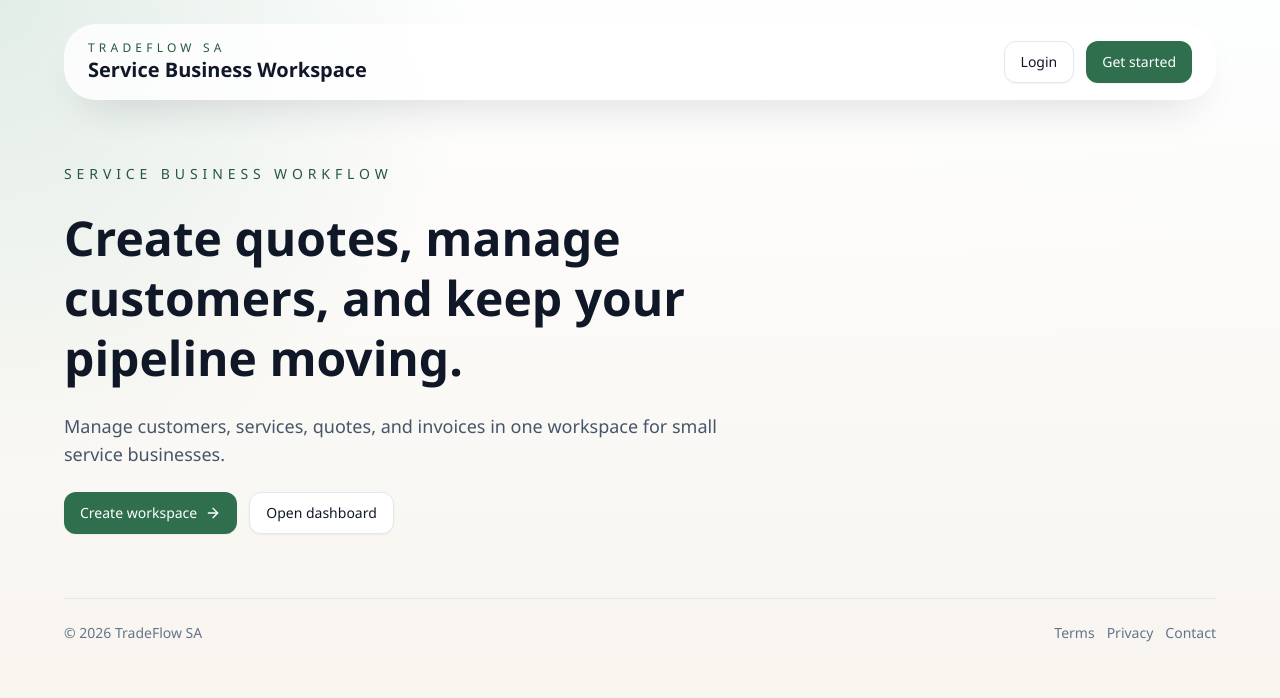
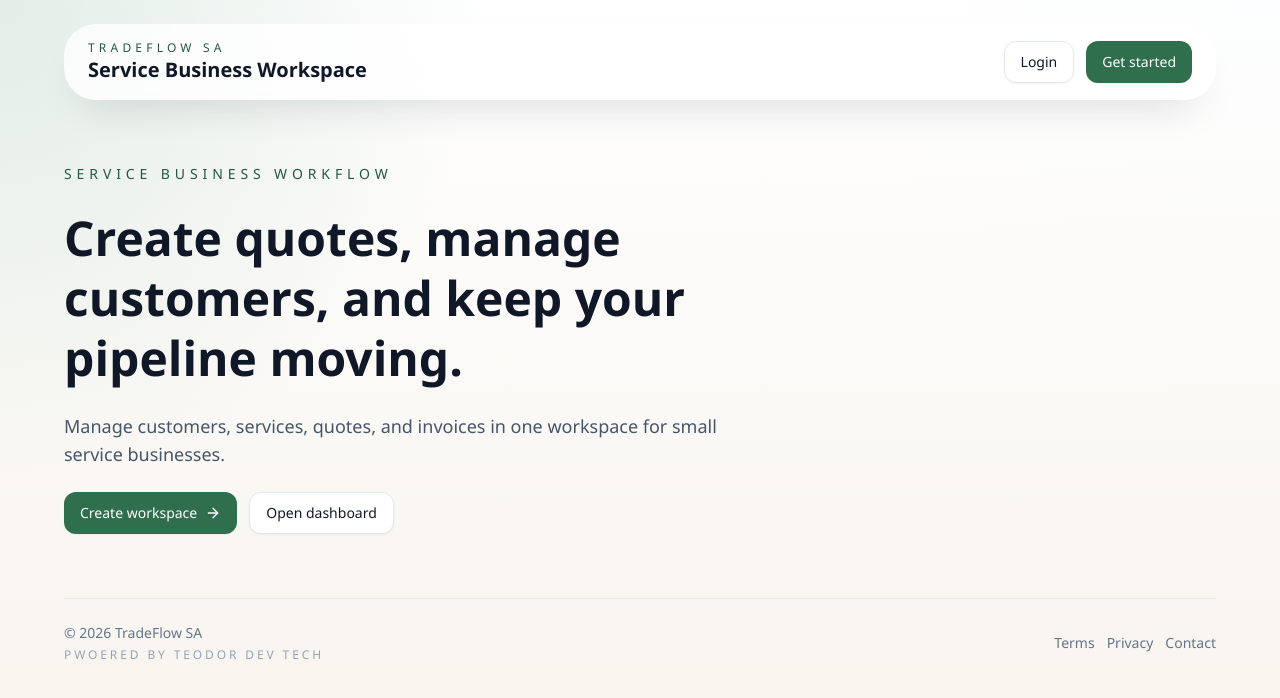
Before and after one commit to theo117/TradeFlow_SA, a Next.js app: page / in a window 1280 px wide. Shown: the top 698 px of the page. Built offline with nearby package versions, Linux system fonts and the light colour scheme.

Commit message:
Refactor code structure for improved readability and maintainability

```diff
--- a/app/page.tsx
+++ b/app/page.tsx
@@ -48,7 +48,12 @@ export default function HomePage() {
         </section>
 
         <footer className="flex flex-col gap-3 border-t border-slate-200 py-6 text-sm text-slate-500 sm:flex-row sm:items-center sm:justify-between">
-          <p>© 2026 TradeFlow SA</p>
+          <div className="space-y-1">
+            <p>© 2026 TradeFlow SA</p>
+            <p className="text-xs uppercase tracking-[0.24em] text-slate-400">
+              pwoered by teodor dev tech
+            </p>
+          </div>
           <nav className="flex flex-wrap gap-3">
             {legalLinks.map((link) => (
               <Link key={link.href} href={link.href} className="hover:text-brand-700">
--- a/components/auth/auth-shell.tsx
+++ b/components/auth/auth-shell.tsx
@@ -40,6 +40,9 @@ export function AuthShell({
                 </Link>
               ))}
             </nav>
+            <p className="text-xs uppercase tracking-[0.24em] text-slate-400">
+              pwoered by teodor dev tech
+            </p>
           </div>
         </Card>
       </div>
--- a/components/dashboard/dashboard-shell.tsx
+++ b/components/dashboard/dashboard-shell.tsx
@@ -36,6 +36,9 @@ export function DashboardShell({
           <main className="flex-1 px-4 pb-6 pt-4 sm:px-6 lg:px-8 lg:pb-8">
             {children}
           </main>
+          <footer className="px-4 pb-6 text-center text-xs uppercase tracking-[0.24em] text-slate-400 sm:px-6 lg:px-8">
+            pwoered by teodor dev tech
+          </footer>
         </div>
       </div>
     </div>
--- a/components/legal/legal-page.tsx
+++ b/components/legal/legal-page.tsx
@@ -38,6 +38,10 @@ export function LegalPage({
         <article className="space-y-8 rounded-2xl border border-slate-200 bg-white p-6 shadow-sm sm:p-8">
           {children}
         </article>
+
+        <footer className="py-6 text-center text-xs uppercase tracking-[0.24em] text-slate-400">
+          pwoered by teodor dev tech
+        </footer>
       </div>
     </main>
   );
```
Also changed, not shown: 1 other file (tests, documents, lock files or other folders).
